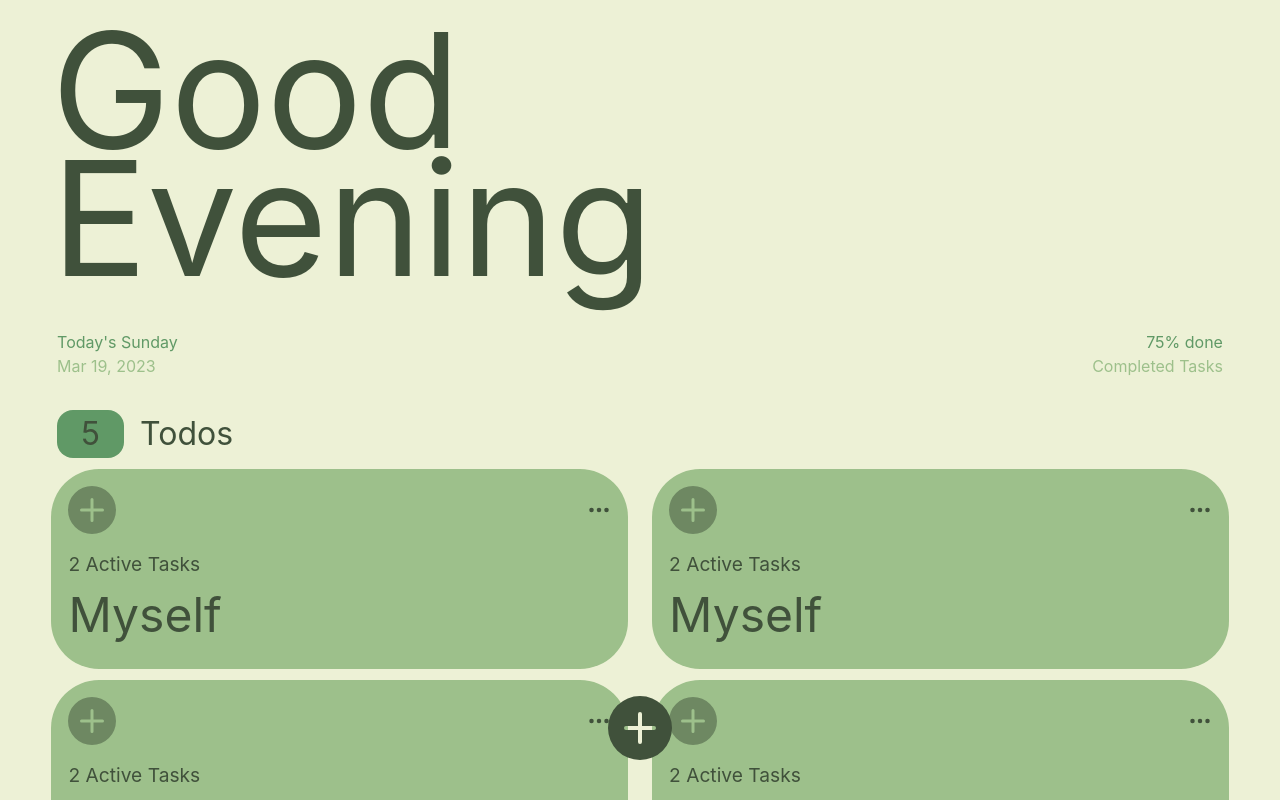
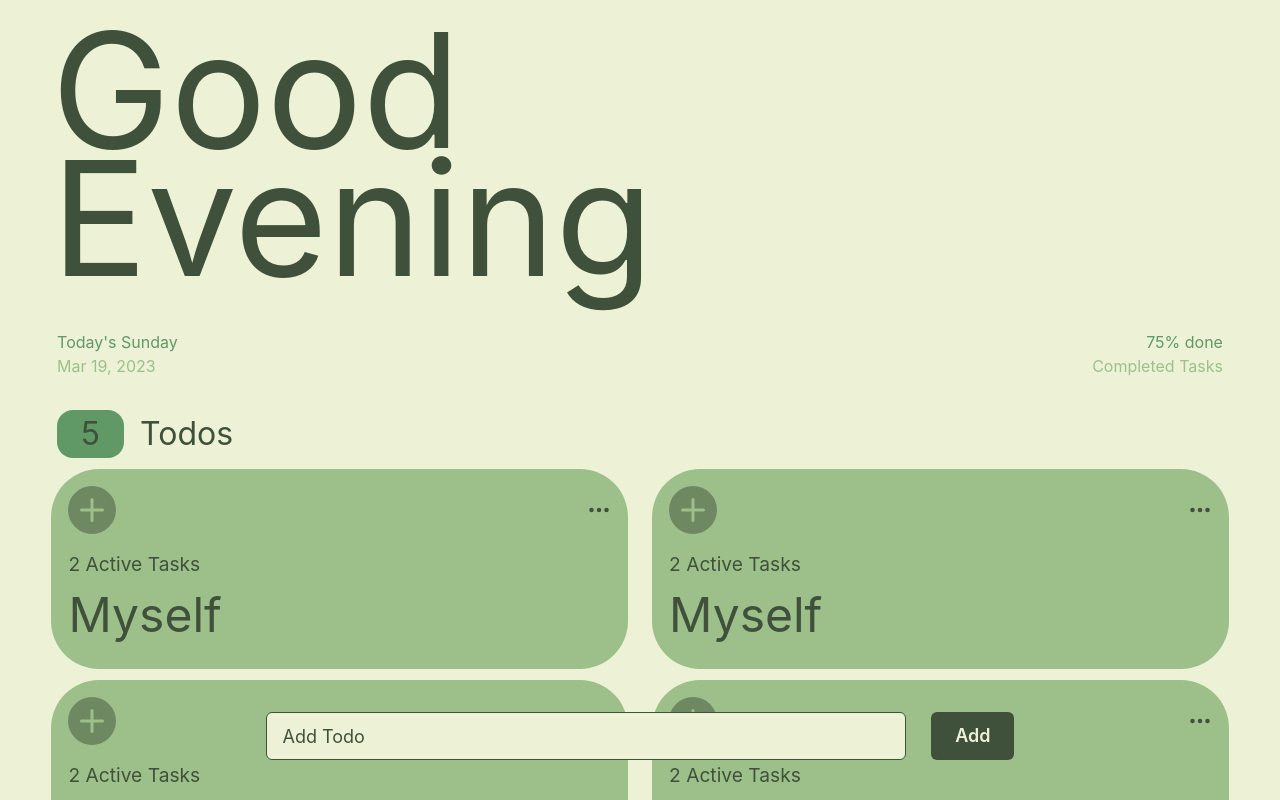
Before and after one commit to kokoblack/todo, a Next.js app: page / in a window 1280 px wide. Both pictures are taken after a click on the element 640 px from the left and 728 px from the top of the page. Shown: the top 800 px of the page. Built offline with nearby package versions, Linux system fonts and the light colour scheme.

Commit message:
add input element

```diff
--- a/pages/index.tsx
+++ b/pages/index.tsx
@@ -1,4 +1,4 @@
-import { Flex, Spacer, Box, Text, Grid } from "@chakra-ui/react";
+import { Flex, Spacer, Box, Text, Grid, Input, Button } from "@chakra-ui/react";
 import { BsPlusCircleFill, BsThreeDots } from "react-icons/bs";
 import { HiOutlinePlusSm } from "react-icons/hi";
 import { useState } from "react";
@@ -13,7 +13,7 @@ const Home = () => {
   });
   const hour = date.getHours();
 
-  const [addTodo, setAddTodos] = useState(false)
+  const [addTodo, setAddTodos] = useState(false);
 
   const checkHour = () => {
     if (hour >= 0 && hour <= 11) {
@@ -114,9 +114,53 @@ const Home = () => {
           ))}
         </Grid>
 
-        <Box position="fixed" bottom="5%" left="50%" ml="-2.5vw" fontSize="5vw" cursor='pointer'>
-          <BsPlusCircleFill />
-        </Box>
+        {!addTodo && (
+          <Box
+            onClick={() => setAddTodos(true)}
+            position="fixed"
+            bottom="5%"
+            left="50%"
+            ml={{base: '-5vw', sm: '-1.5rem'}}
+            fontSize={{base: '10vw', sm: '3rem'}}
+            cursor="pointer"
+          >
+            <BsPlusCircleFill />
+          </Box>
+        )}
+
+        {addTodo && (
+          <Flex
+            justify="center"
+            align="center"
+            gap="2%"
+            position="fixed"
+            bottom="5%"
+            left="50%"
+            w="100%"
+            ml="-50%"
+          >
+            <Input
+              bgColor="#EDF1D6"
+              placeholder="Add Todo"
+              _placeholder={{ color: "#40513B" }}
+              borderColor="#40513B"
+              size={{base: 'sm', sm: 'lg'}}
+              _focus={{border: "none", outline: 'none'}}
+              w={{base: '70%', sm: '50%'}}
+            />
+            <Button
+              onClick={() => setAddTodos(false)}
+              bgColor="#40513B"
+              variant="solid"
+              cursor="pointer"
+              color="#EDF1D6"
+              _hover={{opacity: '0.9'}}
+              size={{base: 'sm', sm: 'lg'}}
+            >
+              Add
+            </Button>
+          </Flex>
+        )}
       </Box>
     </>
   );
```
